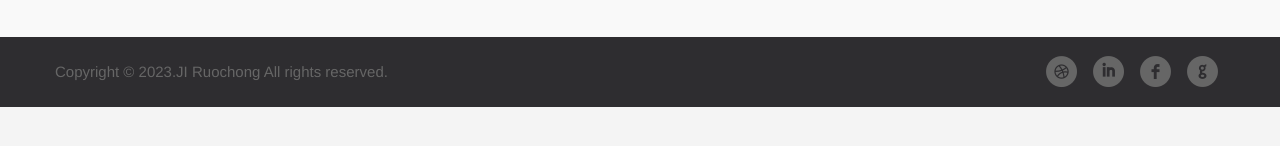
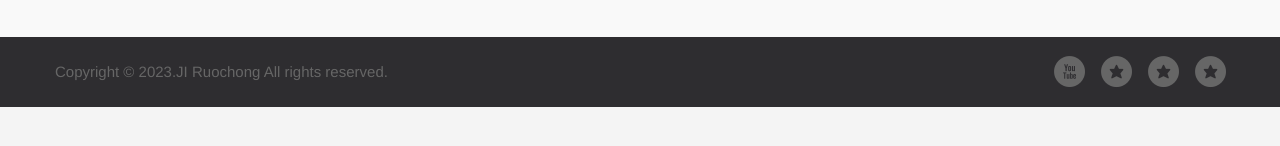
Before and after one commit to jiruochong/jiruochong.github.io, a plain HTML site: page index.html in a window 1280 px wide. Shown: the part 620-766 px from the top of the page. Drawn offline with Linux system fonts and the light colour scheme.

Commit message:
add youtube logo and hyperlink
add youtube logo and hyperlink

```diff
--- a/index.html
+++ b/index.html
@@ -2,7 +2,7 @@
 <html>
 
 <head>
-
+<meta charset="utf-8">
 <meta http-equiv="Content-Type" content="text/html; charset=UTF-8">
 <title>Ji Ruochong Website</title>
 
@@ -235,11 +235,11 @@
 		<div class="copyright">
     		<div class="copy-text object">Copyright &copy; 2023.JI Ruochong All rights reserved.</div>
 			<div class="wrapper-navbouton">
-    			<div class="google object">g</div>
-    			<div class="facebook object">f</div>
-    			<div class="linkin object">i</div>
-    			<div class="dribbble object">d</div>
-    		</div>
+                <div class="youtube object"><a href="https://www.youtube.com/channel/UCSU79pQFzgXHSSFFoJnaB3w/" target="_blank" style="color:#666;">x</a ></div>
+                <div class="bilibili object"><a href="https://space.bilibili.com/10952721?spm_id_from=333.1007.0.0/" target="_blank" style="color:#666;">&#x2010</a ></div>
+                <div class="behance object"><a href="https://www.behance.net/JiRuochong/" target="_blank" style="color:#666;">&#x2010</a ></div>
+                <div class="padlet object"><a href="https://artslondon.padlet.org/rji0320221/" target="_blank" style="color:#666;">&#x2010</a ></div>
+            </div>
     	</div>
     </div>
 
--- a/style.css
+++ b/style.css
@@ -655,7 +655,7 @@ body,html{
 	height:100%;
 	right:0;
 }
-
+/*
 .google,.facebook,.dribbble,.linkin{
 	-webkit-font-smoothing: antialiased;
     -moz-osx-font-smoothing: grayscale;
@@ -676,7 +676,25 @@ body,html{
 .dribbble,.facebook,.linkin{padding-right:12px;}
 
 .linkin:hover,.google:hover,.facebook:hover,.dribbble:hover{color:#CCC;transform: scale(1.2);}
+*/
+.youtube,.bilibili,.behance,.padlet{
+    -webkit-font-smoothing: antialiased;
+    -moz-osx-font-smoothing: grayscale;
+    text-align:right;
+    font-family:'socialicoregular';
+    font-size: 44px;
+    height:70px;
+    line-height:70px;
+    float:right;
+    opacity:0.5;
+    cursor:pointer;
+    float:left;
+    color:#666;
+    opacity:1;
+}
 
+.youtube,.bilibili,.behance,.padlet{padding-right:12px;}
+.youtube:hover,.bilibili:hover,.behance:hover,.padlet:hover{color:#CCC;transform: scale(1.2);}
 /*----------------------------*/
 /* RWD !important */
 /*----------------------------*/
```
